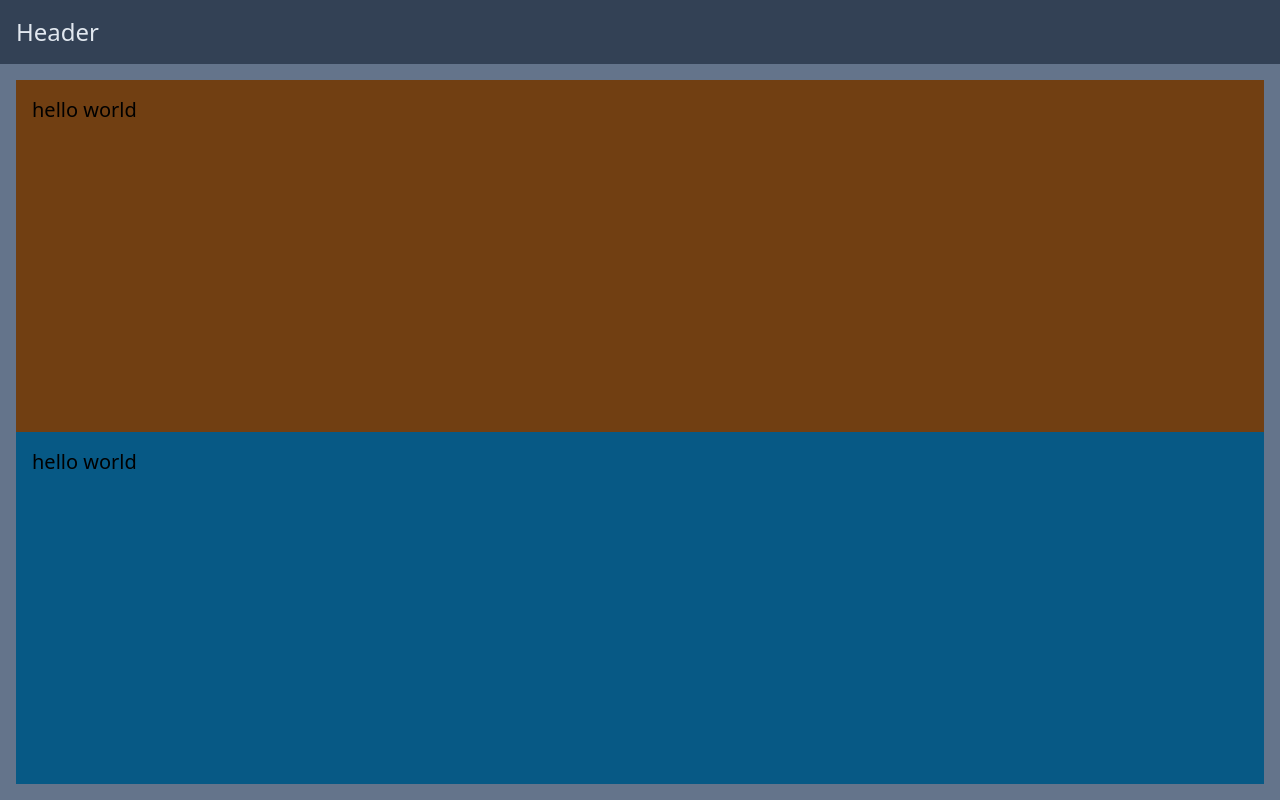
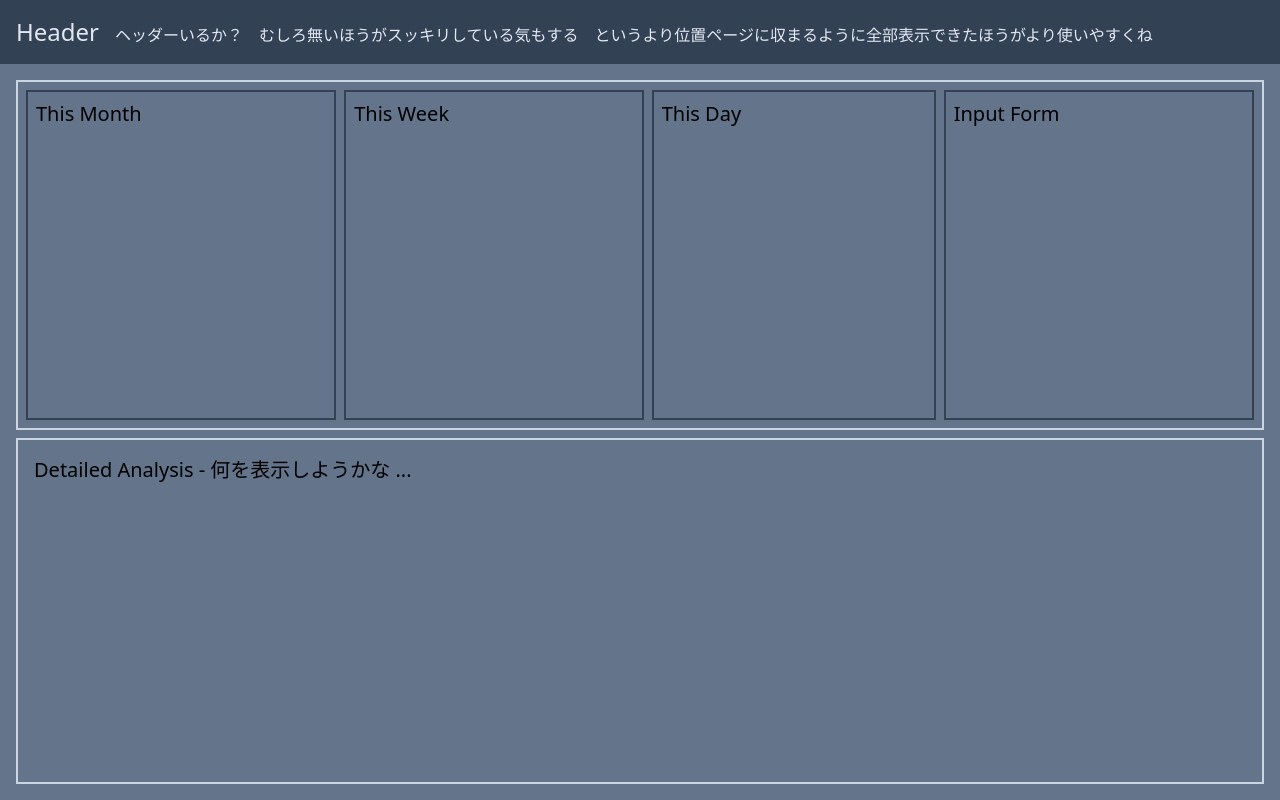
Before and after one commit to Lootmann/Household, a React (Vite) app in the folder frontend/: page / in a window 1280 px wide. Built offline with nearby package versions, Linux system fonts and the light colour scheme.

Commit message:
frontend: top page layout

```diff
--- a/frontend/src/components/App.tsx
+++ b/frontend/src/components/App.tsx
@@ -6,9 +6,25 @@ function App() {
     <div className="h-screen bg-slate-500">
       <Header />
 
-      <div className="h-[calc(100vh-4rem)] flex flex-col p-4 text-xl">
-        <div className="flex-grow bg-yellow-900 p-4">hello world</div>
-        <div className="flex-grow bg-sky-800 p-4">hello world</div>
+      <div className="h-[calc(100vh-4rem)] flex flex-col gap-2 p-4 text-xl">
+        <div className="flex justify-around gap-2 flex-grow border-2 border-slate-300 p-2">
+          <div className="flex-grow border-2 border-slate-700 p-2">
+            This Month
+          </div>
+          <div className="flex-grow border-2 border-slate-700 p-2">
+            This Week
+          </div>
+          <div className="flex-grow border-2 border-slate-700 p-2">
+            This Day
+          </div>
+          <div className="flex-grow border-2 border-slate-700 p-2">
+            Input Form
+          </div>
+        </div>
+
+        <div className="flex-grow border-2 border-slate-300 p-4">
+          Detailed Analysis - 何を表示しようかな ...
+        </div>
       </div>
     </div>
   );
--- a/frontend/src/components/Header.tsx
+++ b/frontend/src/components/Header.tsx
@@ -2,8 +2,13 @@ import React from "react";
 
 function Header() {
   return (
-    <div className="bg-slate-700 p-4">
+    <div className="flex gap-4 items-baseline p-4 bg-slate-700 text-slate-200 ">
       <h1 className="text-2xl text-slate-200">Header</h1>
+      <p>ヘッダーいるか？</p>
+      <p>むしろ無いほうがスッキリしている気もする</p>
+      <p>
+        というより位置ページに収まるように全部表示できたほうがより使いやすくね
+      </p>
     </div>
   );
 }
```
